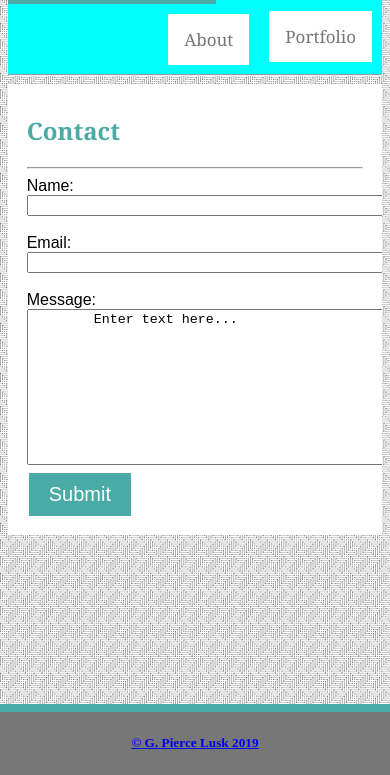
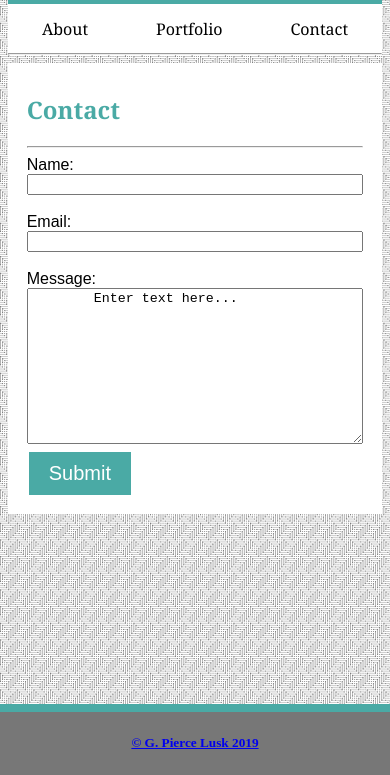
Before and after one commit to gpiercelusk/Responsive-Portfolio, a plain HTML site: page contact.html in a window 390 px wide. Shown: the part 69-844 px from the top of the page. Drawn offline with Linux system fonts and the light colour scheme.

Commit message:
final edits fixed  navbar floats and contact field

```diff
--- a/assets/css/style.css
+++ b/assets/css/style.css
@@ -21,6 +21,7 @@ header{
   font-size: 25px;
   color: #ffffff;
   padding: 20px;
+  text-decoration: none;
 }
 
 .navbar {
@@ -33,22 +34,28 @@ header{
   cursor: pointer;
 }
 
-.navbar a {
+
+
+ul {
+  list-style-type: none;
+  margin: 0;
+  padding: 0;
+  overflow: hidden;
+  background-color: #ffffff;
+}
+
+li {
   float: right;
-  color: #f2f2f2;
+}
+
+li a {
+  display: block;
+  color: black;
   text-align: center;
   padding: 14px 16px;
   text-decoration: none;
-  font-size: 17px;
-  background-color: #ffffff;
-  color: #777777;
-  /* border-right: 1px solid; */
+}
 
-
-}
-.navbar .portLink{
-  margin: 10px;
-}
 
 h2 {
   color: #4aaaa5;
@@ -98,6 +105,9 @@ footer {
   left: 0;
   bottom: 0;
   width: 100%;
+  text-decoration: none;
+  color: #4aaaa5;
+
 }
 
 
@@ -168,16 +178,32 @@ a:hover {
   margin: 4px 2px;
   cursor: pointer;
 }
+
+#usrform,
 #inputBox {
-  width: 860px;
+  width: 100%;
  }
+
+@media screen and (max-width: 640px) {
+  .navbar #name-box,
+  .navbar ul {
+    width: 100%;
+    text-align: center;
+  }
+}
+@media screen and (max-width: 640px) {
+  .navbar ul {
+   display: flex;
+   flex-direction: row-reverse;
+   justify-content: space-around;
+  }
+}
 
  @media screen and (max-width: 640px) {
   .container,
   .footer,
   .navbar,
   .gallery {
-    background: aqua;
     display:block;
     margin:0 auto;
     width: 50%;
@@ -188,7 +214,6 @@ a:hover {
   .container,
   .footer,
   .navbar {
-    /* float: right; */
     width: 100%;
   }
 }
@@ -196,7 +221,6 @@ a:hover {
   .container,
   .footer,
   .navbar {
-    /* float: right; */
     width: 100%;
   }
 }
--- a/contact.html
+++ b/contact.html
@@ -11,18 +11,15 @@
 <body>
   <header>
     <div class="navbar">
-      <div class="row">
-        <div class="twelve columns">
-          <a id="name-box" href="index.html">G. Pierce Lusk</a>
-          <div class="row">
-            <a class="portLink" href="contact.html">Contact</a>
-            <a class="portLink" href="portfolio.html">Portfolio</a>
-            <a class="portLink" href="index.html">About</a>
-          </div>
-        </div>
-      </div>
+      <a id="name-box" href="index.html">G. Pierce Lusk</a>
+      <ul>
+        <li><a class="portLink" href="contact.html">Contact</a></li>
+        <li><a class="portLink" href="portfolio.html">Portfolio</a></li>
+        <li><a class="portLink" href="index.html">About</a></li>
+      </ul>
     </div>
   </header>
+
 
   <hr>
 
@@ -48,7 +45,7 @@
       <br>
       Message:
       <br>
-      <textarea rows="10" cols="140" name="comment" form="usrform">
+      <textarea rows="10" cols="140" name="comment" id="usrform">
         Enter text here...</textarea>
       <br>
       <form action="#">
```
Also changed, not shown: index.html (+5 -3 lines), portfolio.html (+5 -3 lines).
